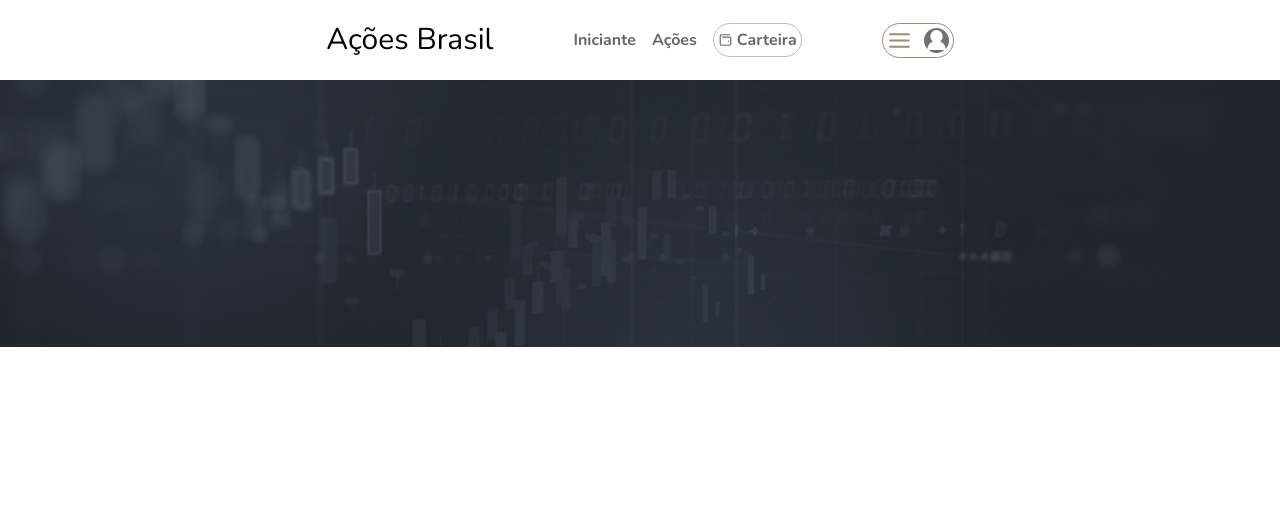
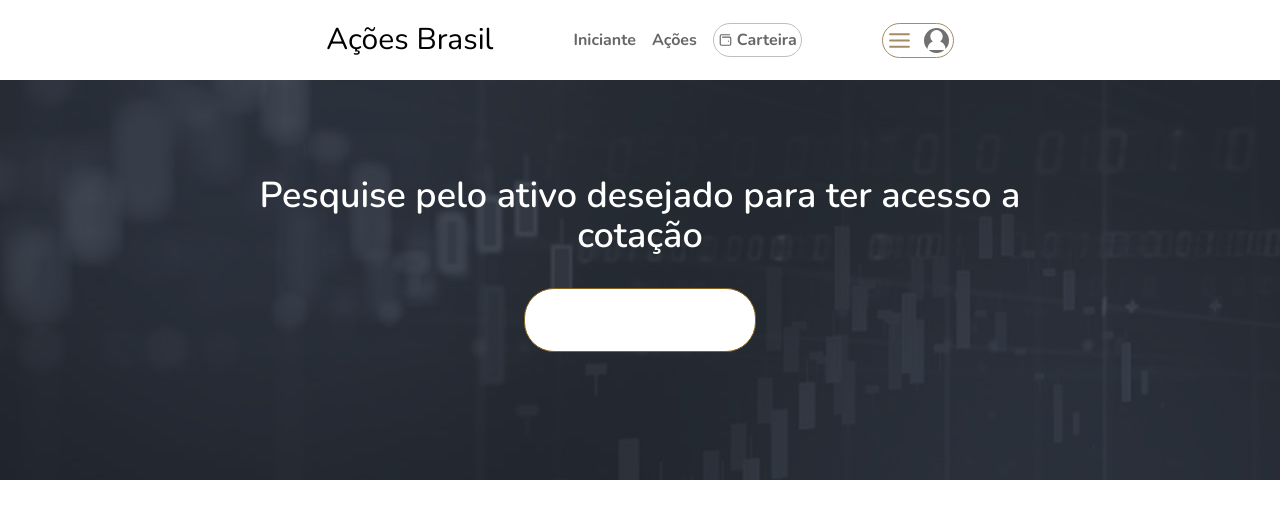
Before and after one commit to KelvinDiasMoreira/stock-project, a Next.js app: page /home in a window 1280 px wide. Shown: the top 518 px of the page. Built offline with nearby package versions, Linux system fonts and the light colour scheme.

Commit message:
:construction: page home

```diff
--- a/src/app/globals.css
+++ b/src/app/globals.css
@@ -1,6 +1,7 @@
 @tailwind base;
 @tailwind components;
 @tailwind utilities;
+
 
 :root {
   --foreground-rgb: 0, 0, 0;
@@ -20,4 +21,8 @@
   .text-balance {
     text-wrap: balance;
   }
+
+  .image-background-div {
+    background-image: url('../../public/banner-02.png');
+  }
 }
--- a/src/app/home/page.tsx
+++ b/src/app/home/page.tsx
@@ -1,9 +1,14 @@
-import Image from "next/image";
-import Banner from "../../../public/banner-02.png";
 export default function Home() {
   return (
-    <div className="bg-[#2A2F38] h-full">
-      <Image src={Banner} alt="Banner" className="z-0"/>
-    </div>
+    <section className="bg-[#2A2F38] w-full h-[25rem] image-background-div flex justify-center">
+      <main className="flex flex-col mt-24 items-center gap-8">
+      <div className="max-w-[50rem]">
+        <h1 className="text-4xl text-[#fff] leading-10 font-semibold text-center">Pesquise pelo ativo desejado para ter acesso a cotação</h1>
+      </div>
+      <div>
+        <input type="text" className="text-lg text-[#666] p-[0.8px] leading-[3.75rem] rounded-[1.87rem] border outline-none border-[#88601a]"/>
+      </div>
+      </main>
+    </section>
   );
 }
--- a/tailwind.config.ts
+++ b/tailwind.config.ts
@@ -1,3 +1,4 @@
+import { url } from "inspector";
 import type { Config } from "tailwindcss";
 
 const config: Config = {
@@ -12,6 +13,7 @@ const config: Config = {
         "gradient-radial": "radial-gradient(var(--tw-gradient-stops))",
         "gradient-conic":
           "conic-gradient(from 180deg at 50% 50%, var(--tw-gradient-stops))",
+        // imageBg: "image"
       },
       keyframes: {
         // animationUserDrop: {
```
